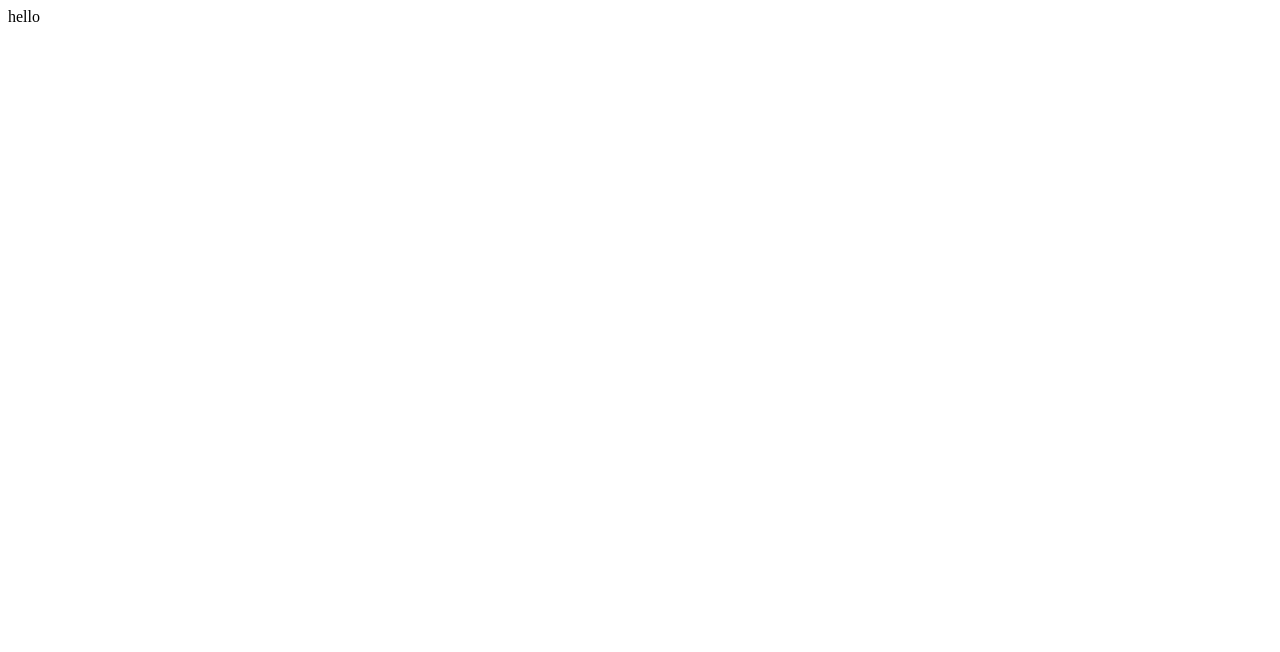
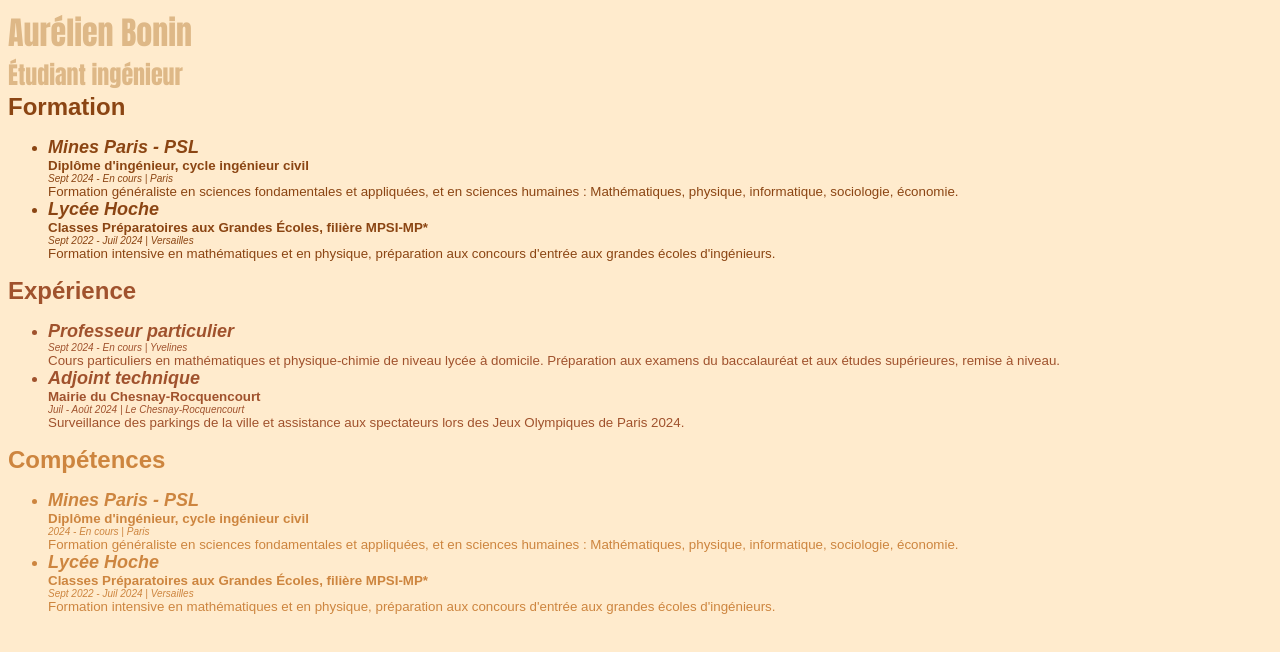
Before and after one commit to aurelien-bonin/web-homework, a plain HTML site: page CV/cv.html in a window 1280 px wide. Drawn offline with Linux system fonts and the light colour scheme.

Commit message:
commit encore

```diff
--- /dev/null
+++ b/CV/cv.css
@@ -0,0 +1,58 @@
+body {
+    font-size:medium;
+    font-family:Arial;
+    color:saddlebrown;
+    background-color:blanchedalmond;
+}
+
+#header {
+    font-family: Impact;
+    color:burlywood;
+}
+
+.name{
+    font-size:xx-large;
+}
+
+.status{
+    font-size:x-large;;
+}
+
+.title{
+    font-weight:bold;
+    font-size:x-large;
+}
+
+.subtitle{
+    font-weight:bold;
+    font-style: italic;
+    font-size:large;
+}
+
+.practical{
+    font-weight:normal;
+    font-size:x-small;
+    font-style:italic;
+}
+
+.info{
+    font-weight:bold;
+    font-size:smaller;
+}
+
+.content{
+    font-weight:normal;
+    font-size:smaller;
+}
+
+.education{
+    color:saddlebrown;
+}
+
+.experience{
+    color:sienna;
+}
+
+.skills{
+    color:peru;
+}
--- a/CV/cv.html
+++ b/CV/cv.html
@@ -1,8 +1,113 @@
 <html>
     <head>
-
+        <link rel="stylesheet" href="cv.css">
     </head>
     <body>
-        hello
+        <div id="header">
+            <div class="name">Aurélien Bonin</div>
+            <div class="status">Étudiant ingénieur</div>
+        </div>
+        <div class = "education">
+            <div class ="title">
+                Formation
+            </div>
+            <ul>
+                <li>
+                    <div class = "subtitle">
+                        Mines Paris - PSL
+                    </div>
+                    <div class = "info">
+                        Diplôme d'ingénieur, cycle ingénieur civil
+                    </div>
+                    <div class = "practical">
+                        Sept 2024 - En cours   |   Paris
+                    </div>
+                    <div class = "content">
+                        Formation généraliste en sciences fondamentales et appliquées, et en sciences humaines : Mathématiques, physique, informatique, sociologie, économie.
+                    </div>
+                </li>
+                <li>
+                    <div class = "subtitle">
+                        Lycée Hoche
+                    </div>
+                    <div class = "info">
+                        Classes Préparatoires aux Grandes Écoles, filière MPSI-MP*
+                    </div>
+                    <div class = "practical">
+                        Sept 2022 - Juil 2024   |   Versailles
+                    </div>
+                    <div class = "content">
+                        Formation intensive en mathématiques et en physique, préparation aux concours d'entrée aux grandes écoles d'ingénieurs.
+                    </div>
+                </li>
+            </ul>
+        </div>
+        <div class = "experience">
+            <div class ="title">
+                Expérience
+            </div>
+            <ul>
+                <li>
+                    <div class = "subtitle">
+                        Professeur particulier
+                    </div>
+                    <div class = "practical">
+                        Sept 2024 - En cours   |   Yvelines
+                    </div>
+                    <div class = "content">
+                        Cours particuliers en mathématiques et physique-chimie de niveau lycée à domicile. Préparation aux examens du baccalauréat et aux études supérieures, remise à niveau.
+                    </div>
+                </li>
+                <li>
+                    <div class = "subtitle">
+                        Adjoint technique
+                    </div>
+                    <div class = "info">
+                        Mairie du Chesnay-Rocquencourt
+                    </div>
+                    <div class = "practical">
+                        Juil - Août 2024   |   Le Chesnay-Rocquencourt
+                    </div>
+                    <div class = "content">
+                        Surveillance des parkings de la ville et assistance aux spectateurs lors des Jeux Olympiques de Paris 2024.
+                    </div>
+                </li>
+            </ul>
+        </div>
+        <div class = "skills">
+            <div class ="title">
+                Compétences
+            </div>
+            <ul>
+                <li>
+                    <div class = "subtitle">
+                        Mines Paris - PSL
+                    </div>
+                    <div class = "info">
+                        Diplôme d'ingénieur, cycle ingénieur civil
+                    </div>
+                    <div class = "practical">
+                        2024 - En cours   |   Paris
+                    </div>
+                    <div class = "content">
+                        Formation généraliste en sciences fondamentales et appliquées, et en sciences humaines : Mathématiques, physique, informatique, sociologie, économie.
+                    </div>
+                </li>
+                <li>
+                    <div class = "subtitle">
+                        Lycée Hoche
+                    </div>
+                    <div class = "info">
+                        Classes Préparatoires aux Grandes Écoles, filière MPSI-MP*
+                    </div>
+                    <div class = "practical">
+                        Sept 2022 - Juil 2024   |   Versailles
+                    </div>
+                    <div class = "content">
+                        Formation intensive en mathématiques et en physique, préparation aux concours d'entrée aux grandes écoles d'ingénieurs.
+                    </div>
+                </li>
+            </ul>
+        </div>
     </body>
 </html>
```
